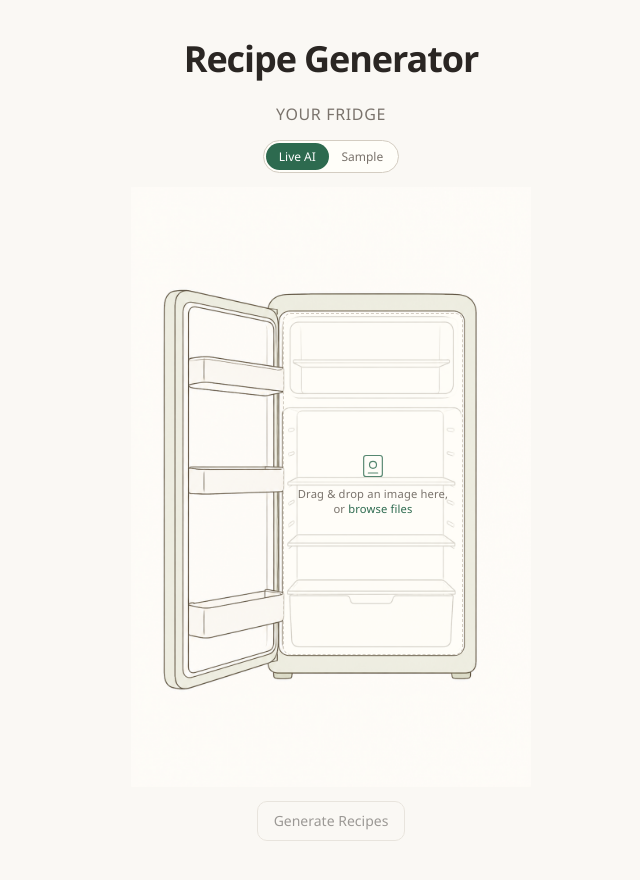
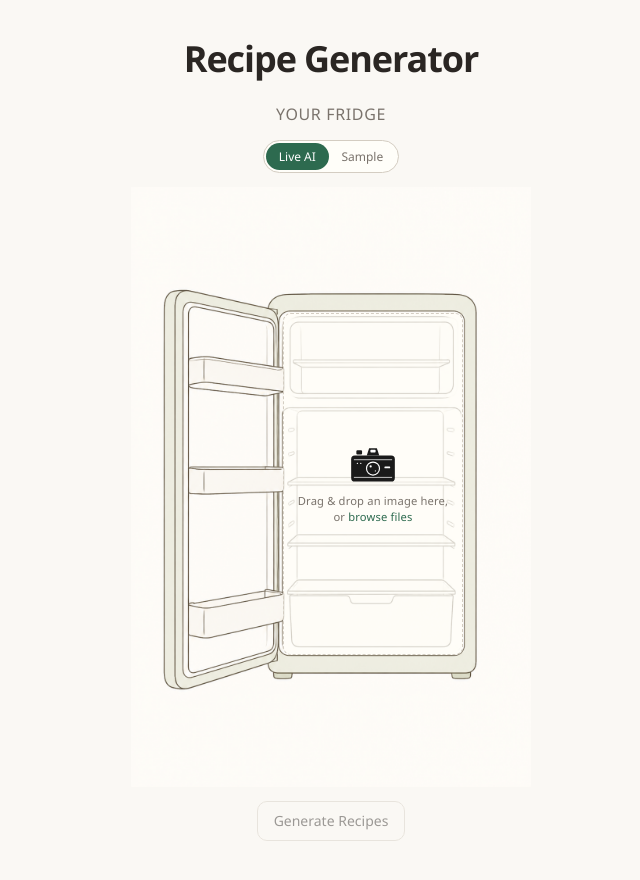
Before and after one commit to LukasUllenhag/RecipeGenerator, a React (Vite) app in the folder Web/: page / in a window 1280 px wide. Shown: the top 880 px of the page, without its empty margins (309-949 px from the left). Built offline with nearby package versions, Linux system fonts and the light colour scheme.

Commit message:
Replace the fridge upload glyph with a simple camera icon.

```diff
--- a/Web/src/components/FridgeSidebar/FridgeSidebar.css
+++ b/Web/src/components/FridgeSidebar/FridgeSidebar.css
@@ -158,7 +158,7 @@
   flex-direction: column;
   align-items: center;
   justify-content: center;
-  gap: 0.35rem;
+  gap: 0.5rem;
   width: 100%;
   height: 100%;
   padding: 0.75rem;
@@ -190,13 +190,12 @@
 }
 
 .fridge-upload__icon {
-  width: 1.75rem;
-  height: 1.75rem;
-  color: var(--primary);
-  opacity: 0.8;
+  width: 3.25rem;
+  height: 2.55rem;
 }
 
 .fridge-upload__icon svg {
+  display: block;
   width: 100%;
   height: 100%;
 }
--- a/Web/src/components/FridgeSidebar/FridgeUpload.tsx
+++ b/Web/src/components/FridgeSidebar/FridgeUpload.tsx
@@ -57,10 +57,19 @@ export function FridgeUpload({ onFileSelected }: FridgeUploadProps) {
       />
 
       <div className="fridge-upload__icon" aria-hidden="true">
-        <svg viewBox="0 0 48 48" fill="none">
-          <rect x="8" y="6" width="32" height="36" rx="4" stroke="currentColor" strokeWidth="2" />
-          <circle cx="24" cy="22" r="6" stroke="currentColor" strokeWidth="2" />
-          <path d="M16 36h16" stroke="currentColor" strokeWidth="2" strokeLinecap="round" />
+        <svg viewBox="0 0 100 78" fill="none">
+          <rect x="18" y="12" width="11" height="8" rx="2" fill="#1a1a1a" />
+          <path d="M38 22 42.5 8h15L62 22H38Z" fill="#1a1a1a" />
+          <rect x="45" y="11" width="10" height="5" rx="1.2" fill="#fff" />
+          <rect x="8" y="22" width="84" height="50" rx="7" fill="#1a1a1a" />
+          <path d="M14 30h72M14 64h72" stroke="#fff" strokeWidth="1.4" strokeLinecap="round" />
+          <circle cx="20" cy="37" r="1.35" fill="#fff" />
+          <circle cx="26.5" cy="37" r="1.35" fill="#fff" />
+          <rect x="72" y="43" width="11" height="3.6" rx="1.2" fill="#fff" />
+          <circle cx="50" cy="47" r="16" fill="#1a1a1a" />
+          <circle cx="50" cy="47" r="12.5" fill="#1a1a1a" stroke="#fff" strokeWidth="2.2" />
+          <circle cx="45.5" cy="43" r="2.15" fill="#fff" />
+          <circle cx="54.5" cy="51.5" r="1.1" fill="#fff" />
         </svg>
       </div>
 
```
